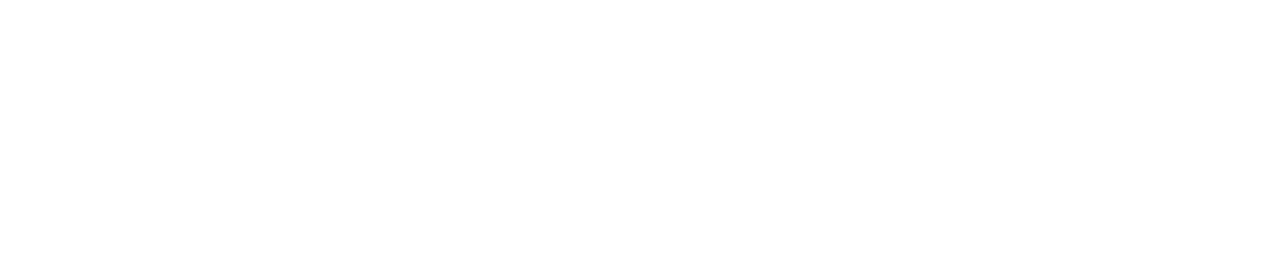
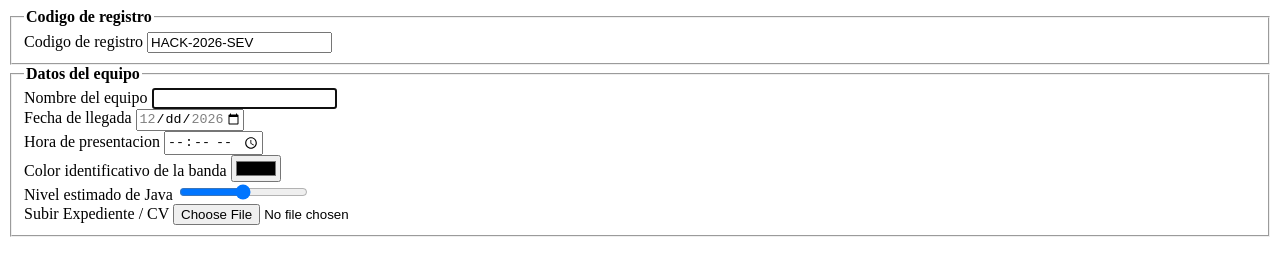
Before and after one commit to adrianmoreno-wg/adrianmoreno-wg.github.io, a plain HTML site: page boletin2/form_inscripcion.html in a window 1280 px wide. Drawn offline with Linux system fonts and the light colour scheme.

Commit message:
Update form_inscripcion.html

```diff
--- a/boletin2/form_inscripcion.html
+++ b/boletin2/form_inscripcion.html
@@ -6,6 +6,27 @@
     <title>Inscripcion a Evento Tech</title>
 </head>
 <body>
-
+    <form action="https://lm.ciclo.iesnervion.es/inscripcion.php" method="post" enctype="multipart/form-data">
+        <fieldset>
+            <legend><b>Codigo de registro</b></legend>
+            <label for="codigo_registro">Codigo de registro</label>
+            <input type="text" id="codigo_registro" name="codigo_registro" value="HACK-2026-SEV" readonly><br>
+        </fieldset>
+        <fieldset>
+            <legend><b>Datos del equipo</b></legend>
+            <label for="equipo">Nombre del equipo</label>
+            <input type="text" name="equipo" id="equipo" autofocus><br>
+            <label for="fecha">Fecha de llegada</label>
+            <input type="date" id="fecha" name="fecha" min="2026-12-01" max="2026-12-15"><br>
+            <label for="hora">Hora de presentacion</label>
+            <input type="time" id="hora" name="hora"><br>
+            <label for="color">Color identificativo de la banda</label>
+            <input type="color" id="color" name="color"><br>
+            <label for="nivel_java">Nivel estimado de Java</label>
+            <input type="range" id="nivel_java" name="nivel_java" min="0" max="100" step="5"><br>
+            <label for="expediente">Subir Expediente / CV</label>
+            <input type="file" accept=".pdf">
+        </fieldset>
+    </form>
 </body>
 </html>
```
